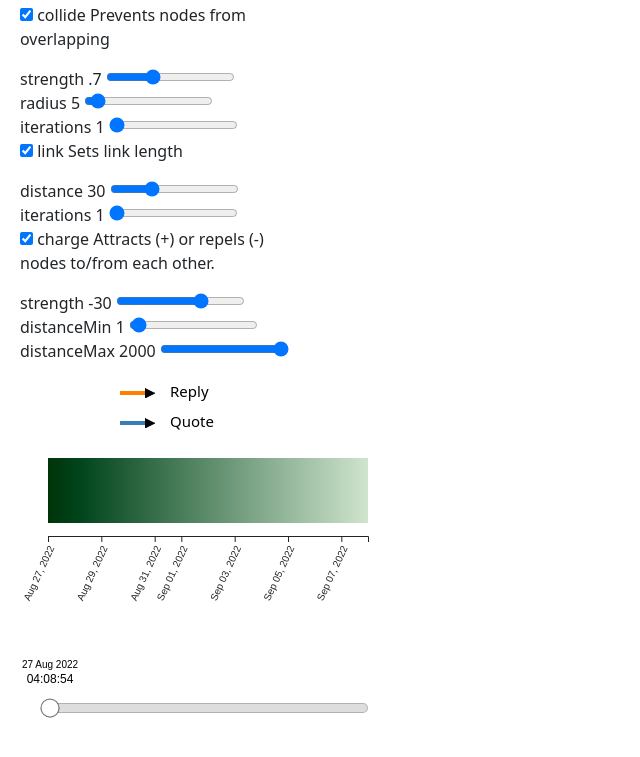
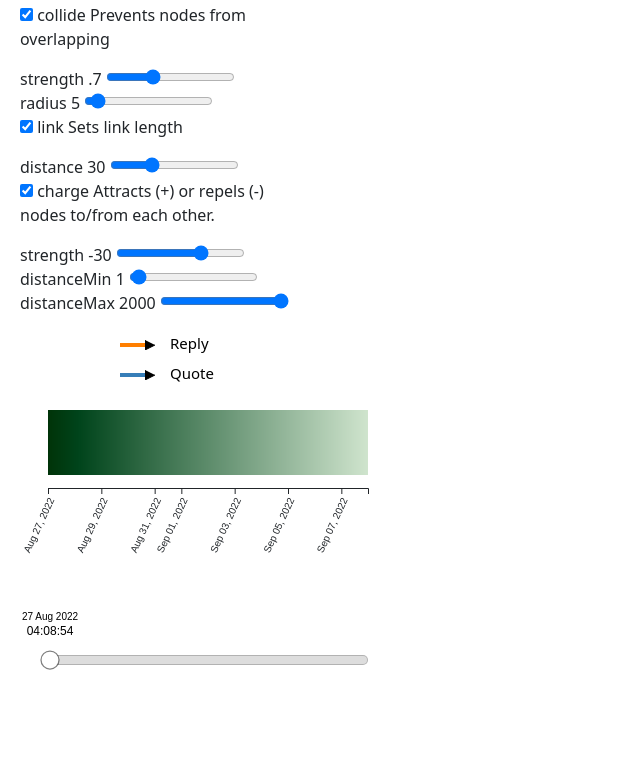
Before and after one commit to JoseLuis96001/JoseLuis96001.github.io, a plain HTML site: page index.html in a window 1280 px wide. Shown: the part 53-810 px from the top of the page, without its empty margins (0-640 px from the left). Drawn offline with Linux system fonts and the light colour scheme.

Commit message:
deleted some sliders that dont afect the graph

```diff
--- a/index.html
+++ b/index.html
@@ -50,11 +50,11 @@
 					  <output id="collide_radiusSliderOutput">5</output>
 					  <input type="range" min="0" max="100" value="5" step="1" oninput="d3.select('#collide_radiusSliderOutput').text(value); forceProperties.collide.radius=value; updateAll();">
 					</label>
-					<label title="Higher values increase rigidity of the nodes (WARNING: high values are computationally expensive)">
+					<!--<label title="Higher values increase rigidity of the nodes (WARNING: high values are computationally expensive)">
 					  iterations
 					  <output id="collide_iterationsSliderOutput">1</output>
 					  <input type="range" min="1" max="10" value="1" step="1" oninput="d3.select('#collide_iterationsSliderOutput').text(value); forceProperties.collide.iterations=value; updateAll();">
-					</label>
+					</label>-->
 				  </div>
 
 
@@ -65,11 +65,11 @@
 					  <output id="link_DistanceSliderOutput">30</output>
 					  <input type="range" min="0" max="100" value="30" step="1" oninput="d3.select('#link_DistanceSliderOutput').text(value); forceProperties.link.distance=value; updateAll();">
 					</label>
-					<label title="Higher values increase rigidity of the links (WARNING: high values are computationally expensive)">
+					<!--<label title="Higher values increase rigidity of the links (WARNING: high values are computationally expensive)">
 					  iterations
 					  <output id="link_IterationsSliderOutput">1</output>
 					  <input type="range" min="1" max="10" value="1" step="1" oninput="d3.select('#link_IterationsSliderOutput').text(value); forceProperties.link.iterations=value; updateAll();">
-					</label>
+					</label>-->
 				  </div>
 
 
@@ -127,10 +127,7 @@
 
 			</div>
 
-			<div class="row">
 
-
-			</div>
 
 		</div>
 
```
